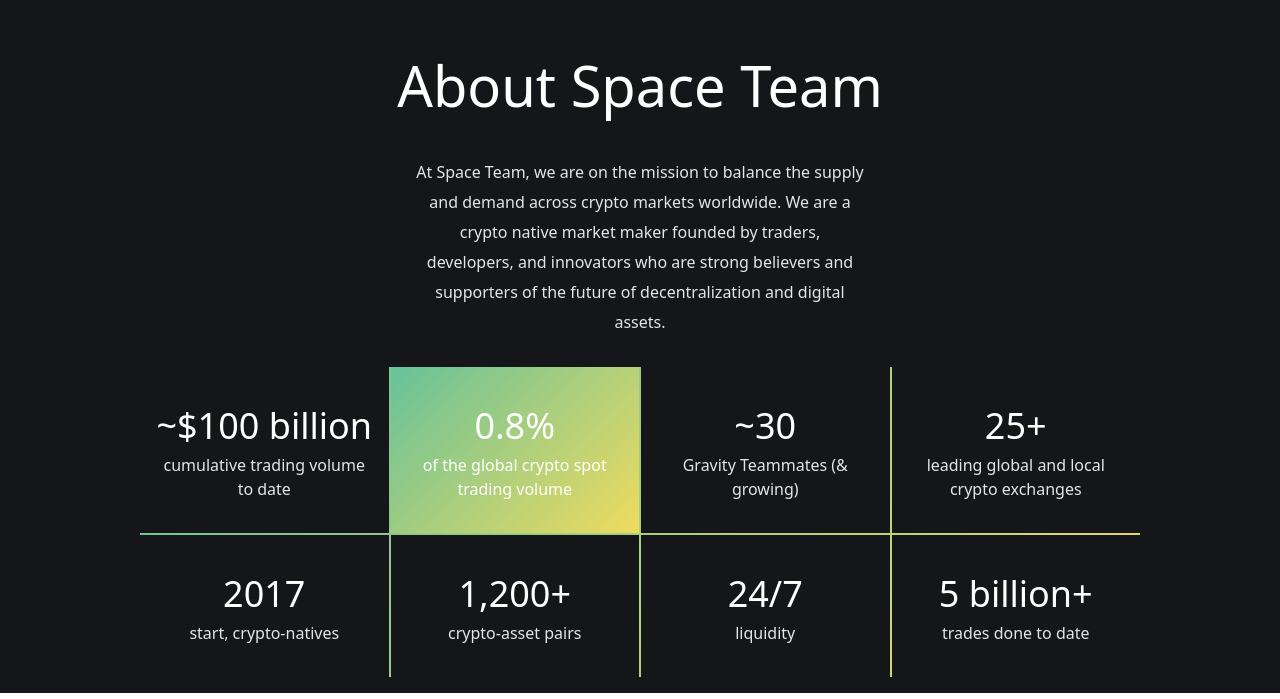
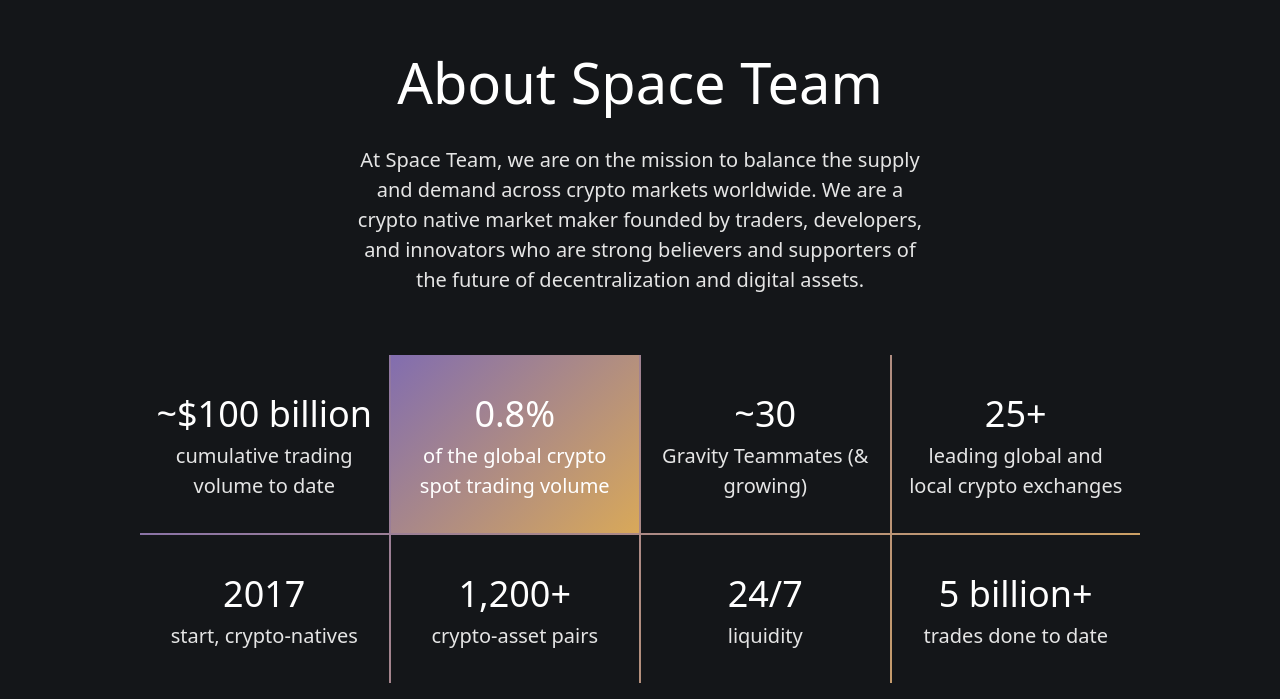
Before and after one commit to PohuliaiDanylo/SpaceTeamCrypto, a React (Vite) app: page / in a window 1280 px wide. Shown: the part 818-1517 px from the top of the page. Built offline with nearby package versions, Linux system fonts and the light colour scheme.

Commit message:
changed regular font size

```diff
--- a/src/components/About/About.scss
+++ b/src/components/About/About.scss
@@ -2,18 +2,19 @@
 @use "../../styles//animations" as *;
 .about-container {
     margin-top: 20rem;
-    gap: $regular-gap;
+    gap: calc($regular-gap);
     & > h1 {
         font-size: $big-fs;
-        // line-height: $big-fs;
+        line-height: calc($big-fs + 10px);
     }
     & > p {
         line-height: 30px;
-        max-width: 450px;
+        max-width: 570px;
         color: $paragraph-text-clr;
     }
 
     .about-container__table {
+        margin-top: $regular-gap;
         gap: 2px;
         max-width: 1000px;
         background: linear-gradient(135deg, $accent-clr2 25%, $accent-clr1);
--- a/src/components/Button/Button.scss
+++ b/src/components/Button/Button.scss
@@ -66,6 +66,7 @@
     & > p {
         position: relative;
         white-space: nowrap;
+        font-size: $small-fs;
 
         &::before {
             content: "GET IN TOUCH";
--- a/src/components/Header/Header.tsx
+++ b/src/components/Header/Header.tsx
@@ -27,16 +27,16 @@
                 }`}
             >
                 <li>
-                    <Link label="ABOUT US" />
+                    <Link label="ABOUT US" style="primary" />
                 </li>
                 <li>
-                    <Link label="OUR SERVICES" />
+                    <Link label="OUR SERVICES" style="primary" />
                 </li>
                 <li>
-                    <Link label="WORK WITH US" />
+                    <Link label="WORK WITH US" style="primary" />
                 </li>
                 <li>
-                    <Link label="BLOG" />
+                    <Link label="BLOG" style="primary" />
                 </li>
             </ul>
             <div
--- a/src/components/Link/Link.scss
+++ b/src/components/Link/Link.scss
@@ -1,9 +1,22 @@
 @use "../../styles/variables" as *;
+@use "../../styles/animations" as *;
+
+@mixin arrowLine {
+    width: 15px;
+    height: 2px;
+    border-radius: $regular-text-bg-border-radius;
+    background: linear-gradient(135deg, $accent-clr2 25%, $accent-clr1);
+    background-size: 200% 200%;
+    background-position: 50% 100%;
+    animation: gradient-movement 5s ease-in-out infinite;
+    transform: translateY(2.5px);
+}
 
 .link-container {
     padding: 0 $regular-text-padding;
     border-radius: $regular-text-bg-border-radius;
     transition: background-color 0.125s ease-in-out, color 0.125s ease-in-out;
+
     &:hover {
         background-color: lighten(
             $color: $regular-background-clr,
@@ -14,3 +27,54 @@
         color: darken($color: $regular-text-clr, $amount: 25%);
     }
 }
+.link-container-primary {
+    & > p {
+        font-size: $small-fs;
+    }
+}
+
+.link-container-secondary {
+    gap: 10px;
+    width: min-content;
+
+    & > p {
+        position: relative;
+        white-space: nowrap;
+        &::after {
+            content: "";
+            position: absolute;
+            bottom: 0;
+            left: 0;
+            height: 2px;
+            width: calc(100% + 5px);
+            background: linear-gradient(135deg, $accent-clr2 25%, $accent-clr1);
+            background-size: 200% 200%;
+            background-position: 50% 100%;
+            animation: gradient-movement 5s ease-in-out infinite;
+        }
+    }
+
+    & > .arrow {
+        position: relative;
+        @include arrowLine;
+
+        &::before {
+            @include arrowLine;
+            content: "";
+            position: absolute;
+            top: 3.25px;
+            right: -1px;
+            transform: rotate(-45deg);
+            width: 10px;
+        }
+        &::after {
+            @include arrowLine;
+            content: "";
+            position: absolute;
+            top: -3px;
+            right: -1px;
+            transform: rotate(45deg);
+            width: 10px;
+        }
+    }
+}
--- a/src/components/Link/Link.tsx
+++ b/src/components/Link/Link.tsx
@@ -3,12 +3,18 @@
 interface LinkProps {
     label: string;
     linkTo?: string;
+    style: "primary" | "secondary";
+    arrow?: boolean;
 }
 
 function Link(props: LinkProps) {
     return (
-        <a href={props.linkTo ? props.linkTo : "/"} className="link-container">
-            {props.label}
+        <a
+            href={props.linkTo ? props.linkTo : "/"}
+            className={`link-container link-container-${props.style} flex items-center`}
+        >
+            <p>{props.label}</p>
+            {props.arrow && <div className="arrow"></div>}
         </a>
     );
 }
--- a/src/components/MainSection/MainSection.scss
+++ b/src/components/MainSection/MainSection.scss
@@ -7,7 +7,7 @@
         max-width: 550px;
     }
     & > p {
-        max-width: 450px;
+        max-width: 550px;
         color: $paragraph-text-clr;
         line-height: 30px;
     }
--- a/src/styles/_variables.scss
+++ b/src/styles/_variables.scss
@@ -4,8 +4,8 @@
 
 $regular-gap: 30px;
 
-$accent-clr1: #ffde59;
-$accent-clr2: #31b8b1;
+$accent-clr1: #e2af50;
+$accent-clr2: #6056d1;
 
 $regular-text-padding: 10px;
 $regular-text-bg-border-radius: 1rem;
@@ -13,5 +13,5 @@
 $large-fs: 76px;
 $big-fs: 56px;
 $medium-fs: 36px;
-$regular-fs: 16px;
-$small-fs: 12px;
+$regular-fs: 20px;
+$small-fs: 16px;
```
